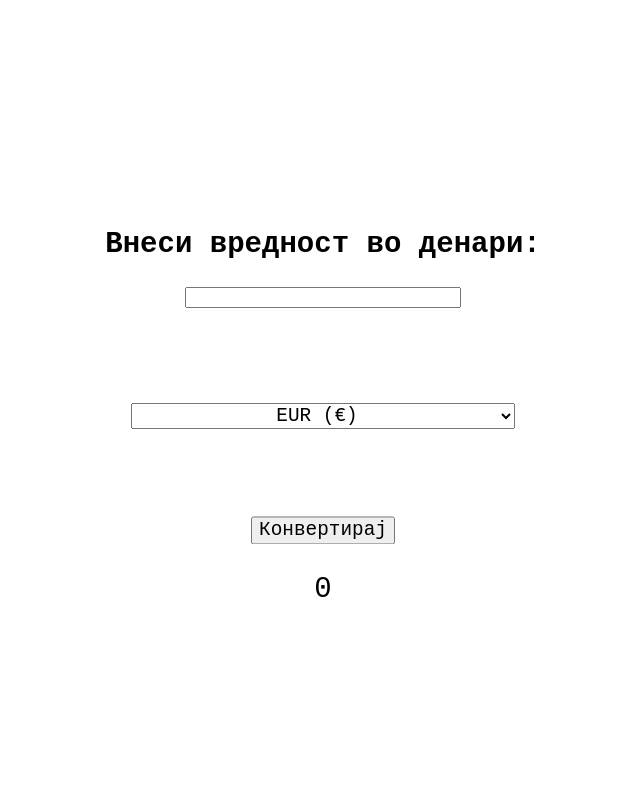
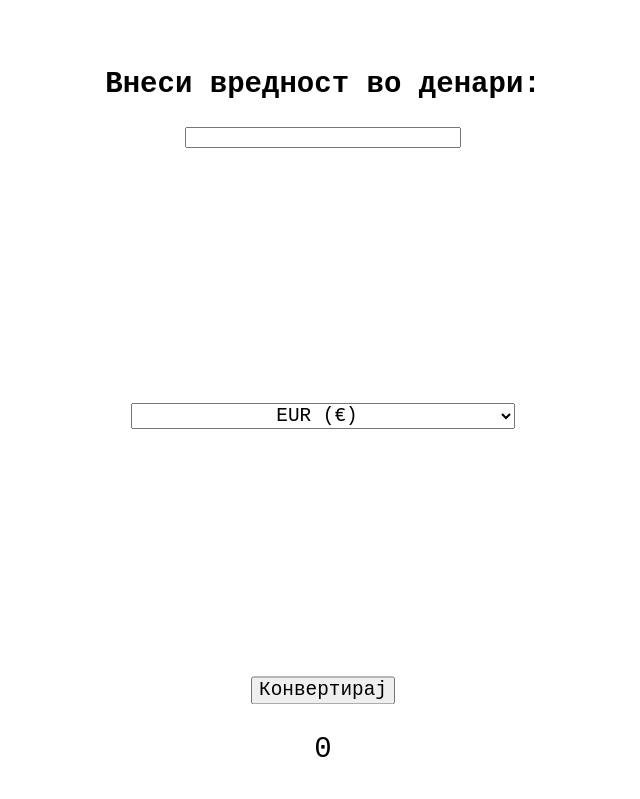
Before and after one commit to StefanStrezoski/mkdToX, a plain HTML site: page index.html in a window 1280 px wide. Shown: the whole page, without its empty margins (317-957 px from the left). Drawn offline with Linux system fonts and the light colour scheme.

Commit message:
Add files via upload

```diff
--- a/style.css
+++ b/style.css
@@ -18,7 +18,7 @@ html {
   text-align: center;
   position: absolute;
   width: 70%;
-  top: 32%;
+  top: 12%;
   left: 50%;
   align-self: center;
   transform: translate(-50%, -50%);
@@ -51,7 +51,7 @@ html {
   text-align: center;
   position: absolute;
   width: 30%;
-  top: 72%;
+  top: 92%;
   left: 50%;
   align-self: center;
   transform: translate(-50%, -50%);
```
